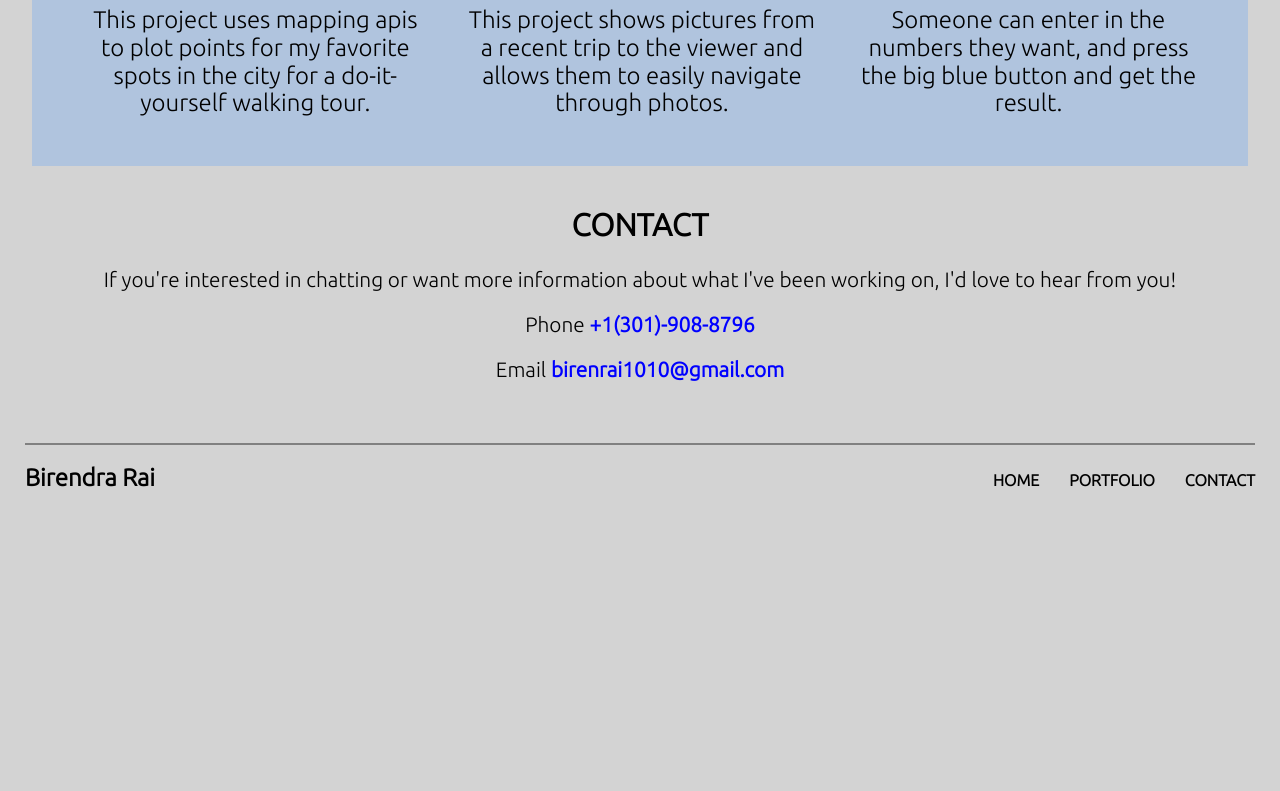
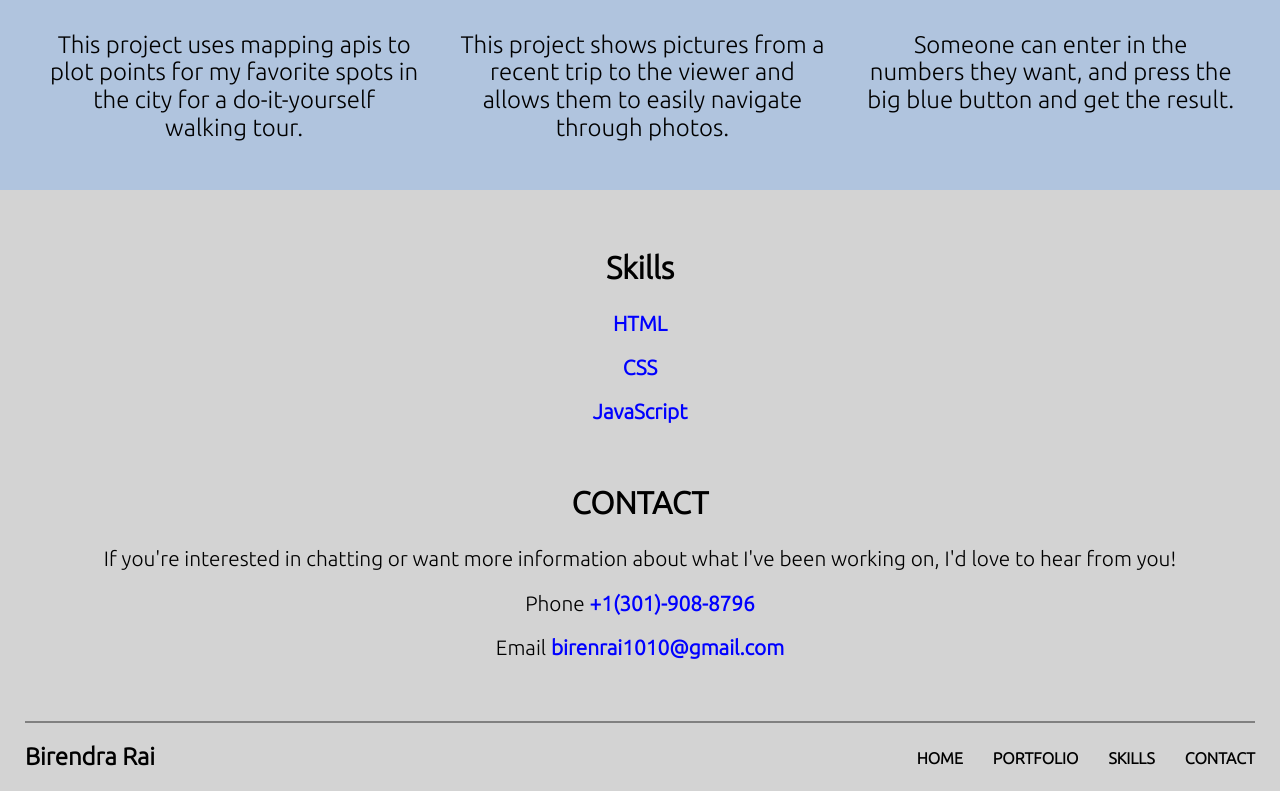
Before and after one commit to birenrai/Project-2-Mobile-first-Responsive-Layout, a plain HTML site: page index.html in a window 1280 px wide. Shown: the part 1449-2240 px from the top of the page. Before the commit the page ends 1961 px from the top, so only its background shows below. Drawn offline with Linux system fonts and the light colour scheme.

Commit message:
New Section Added and 1024px view fixed

```diff
--- a/css/styles.css
+++ b/css/styles.css
@@ -14,6 +14,8 @@ img {
 
 .main-header h2,
 .main-nav li,
+.skills h2,
+.skills li,
 #portfolio,
 #phone,
 #email,
@@ -23,7 +25,8 @@ img {
 }
 
 #phone,
-#email {
+#email,
+.skills li {
   color: blue;
 }
 
@@ -93,6 +96,21 @@ img {
   padding: 15px 25px;
 }
 
+/* Skills */
+.skills {
+  width: 95%;
+  margin: 30px auto 0;
+}
+
+.skills ul {
+  list-style-type: none;
+  padding-left: 0;
+}
+
+.skills li {
+  margin-top: 15px;
+}
+
 /* Bottom Contact */
 
 .bottom-contact a {
@@ -157,6 +175,7 @@ img {
     float: left;
     font-size: 1.5em;
     margin-bottom: 0;
+    text-align: left;
   }
 
   .intro img {
@@ -187,6 +206,16 @@ img {
   .col p{
     font-size: 1.3em;
     padding: 10px;
+  }
+
+  /* Skills */
+  .skills {
+    margin: 60px auto 0;
+    font-size: 1.3em;
+  }
+
+  .skills li {
+    margin-top: 20px;
   }
 
   /* Bottom Contact */
@@ -250,20 +279,20 @@ img {
   }
 
   /* Intro */
-
   .intro p {
     font-size: 2em;
   }
 
   /* Portfolio Section */
   .portfolioSection {
-    width: 95%;
+    width: 100%;
     margin: 0 auto;
     background-color: LightSteelBlue;
   }
+
   .col{
     float: left;
-    width: 33.3%;
+    width: 33.33%;
   }
 
   .col p{
--- a/index.html
+++ b/index.html
@@ -21,6 +21,7 @@
         <ul>
           <li><a href="index.html">Home</a></li>
           <li><a href="#portfolio">Portfolio</a></li>
+          <li><a href="#skills">Skills</a></li>
           <li><a href="#contact">Contact</a></li>
         </ul>
       </nav>
@@ -79,6 +80,15 @@
       </section>
     </div>
 
+    <section class="skills">
+      <h2 id="skills">Skills</h2>
+      <ul>
+        <li>HTML</li>
+        <li>CSS</li>
+        <li>JavaScript</li>
+      </ul>
+    </section>
+
     <section class="bottom-contact">
       <h2 id="contact">Contact</h2>
       <p>If you're interested in chatting or want more information about what I've been
@@ -95,6 +105,7 @@
         <ul>
           <li><a href="index.html">Home</a></li>
           <li><a href="#portfolio">Portfolio</a></li>
+          <li><a href="#skills">Skills</a></li>
           <li><a href="#contact">Contact</a></li>
         </ul>
       </nav>
```
Lines whose indentation alone changed are shown as unchanged.
